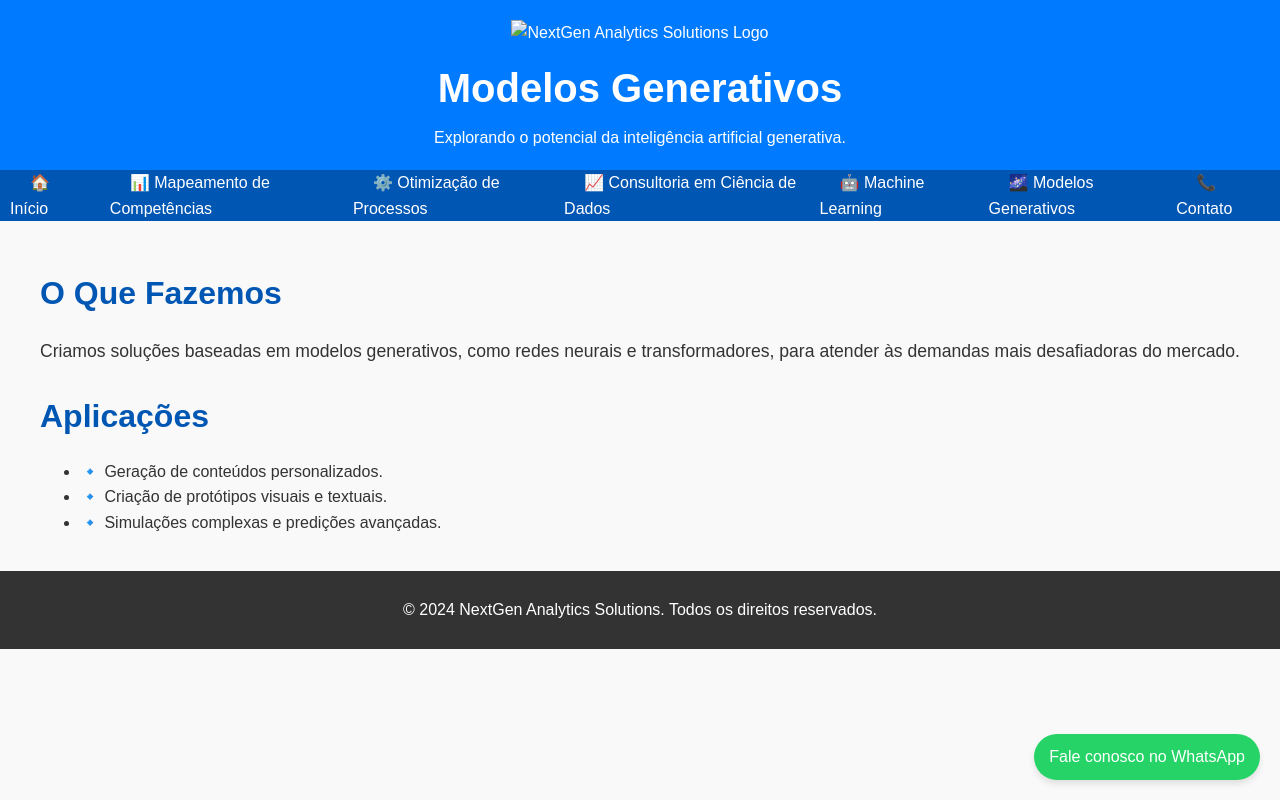
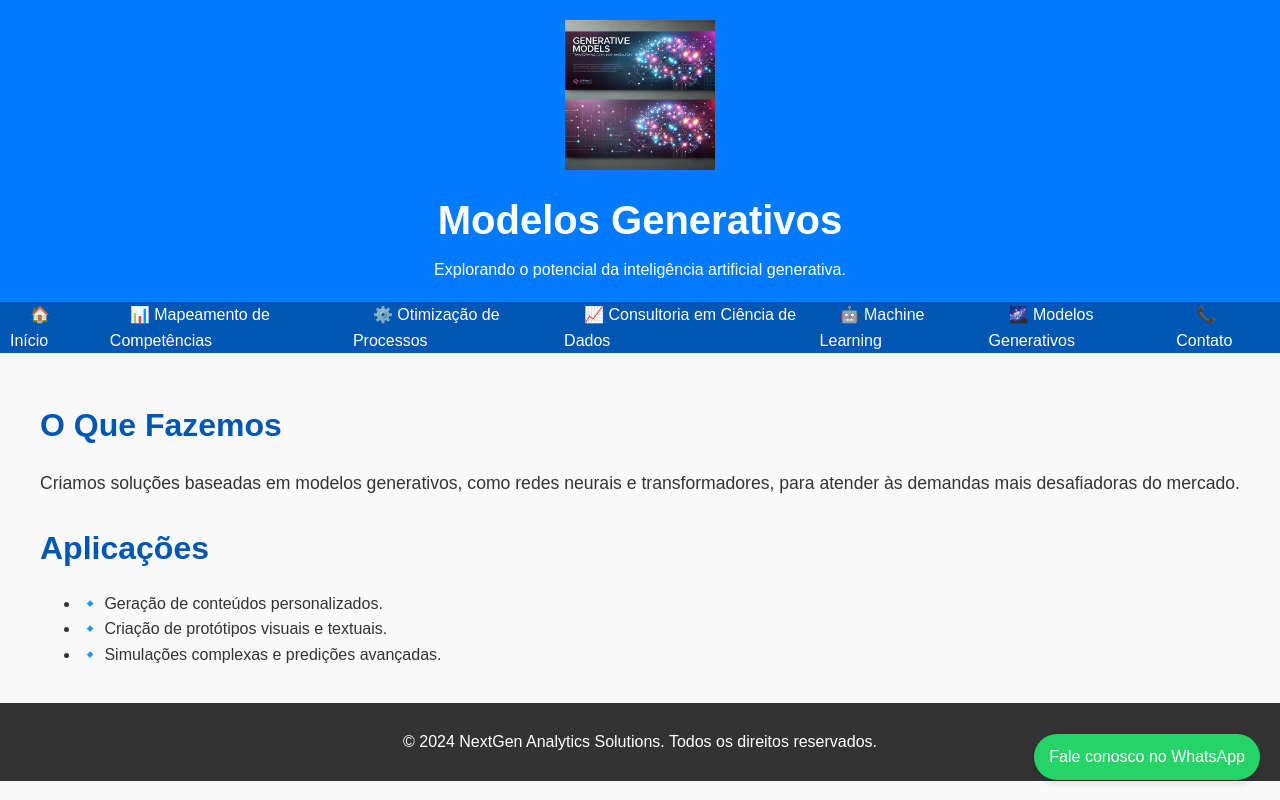
Before and after one commit to gokuhayda/nextgen-analytics-website, a plain HTML site: page generative_models.html in a window 1280 px wide. Drawn offline with Linux system fonts and the light colour scheme.

Commit message:
Update generative_models.html

```diff
--- a/generative_models.html
+++ b/generative_models.html
@@ -9,7 +9,7 @@
 <body>
     <header>
         <div class="container">
-            <img src="images/logo.webp" alt="NextGen Analytics Solutions Logo" class="banner-image">
+            <img src="images/DALL·E 2024-12-06 13.38.32 - A sleek and modern banner for 'Generative Models' for a professional AI solutions website. The design features an abstract digital brain with intercon.webp" alt="NextGen Analytics Solutions Logo" class="banner-image">
             <h1>Modelos Generativos</h1>
             <p>Explorando o potencial da inteligência artificial generativa.</p>
         </div>
```
